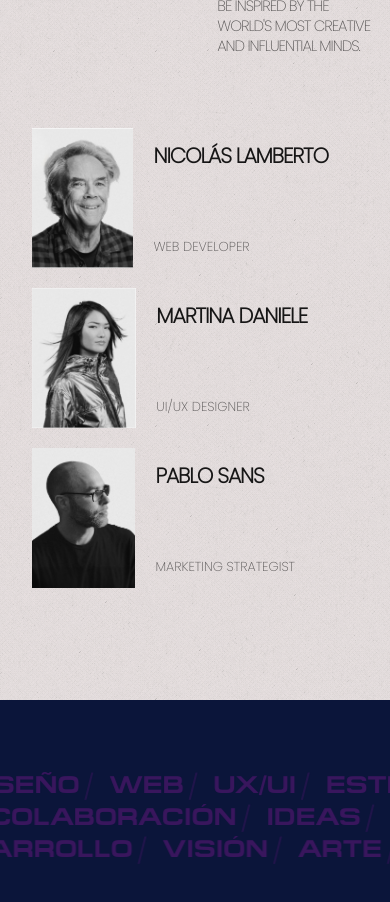
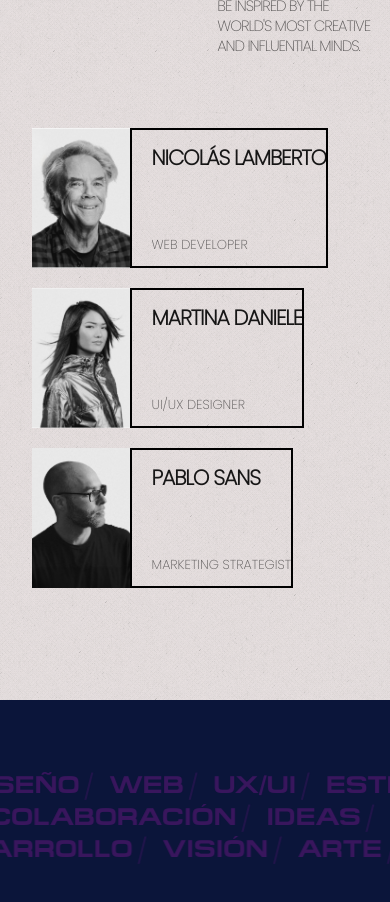
Before and after one commit to nicolamberto/wenimaweb, a Next.js app: page / in a window 390 px wide. Shown: the part 1040-1942 px from the top of the page. Built offline with nearby package versions, Linux system fonts and the light colour scheme.

Commit message:
viendo en mobile

```diff
--- a/app/components/participants/Participants.jsx
+++ b/app/components/participants/Participants.jsx
@@ -95,15 +95,16 @@ export default function Participants() {
                     participantes.map((participant, index) => (
 
                         <div className='w-full flex flex-row h-[140px] sm:h-[250px]'>
-                            <div className="">
+                            <div className=" w-[25vw]">
                                 <Image
                                     src={participant.image}
                                     alt='img-participant'
                                     width={200}
                                     height={250}
                                     className="h-full w-auto object-cover"
-                                />                            </div>
-                            <div className=" flex flex-col justify-between pl-5 py-3 sm:py-6 uppercase">
+                                />
+                            </div>
+                            <div className=" flex flex-col justify-between pl-5 py-3 sm:py-6 uppercase border-2">
                                 <p className=' font-semibold text-black/90 text-[21px] sm:text-[35px] md:text-[45px] -tracking-[1px]'>{participant.name}</p>
                                 <p className='font-light text-black/60 text-[13px] sm:text-[18px]'>{participant.role}</p>
                             </div>
--- a/app/components/projects/Projects.jsx
+++ b/app/components/projects/Projects.jsx
@@ -3,6 +3,7 @@
 import React, { useRef } from "react";
 import { motion, useScroll, useTransform } from "framer-motion";
 import { FiArrowUpRight } from "react-icons/fi";
+
 
 export const Projects = () => {
     return (
--- a/app/elements/FlipLink.jsx
+++ b/app/elements/FlipLink.jsx
@@ -4,7 +4,9 @@ import { motion } from 'framer-motion';
 const DURATION = 0.25;
 const STAGGER = 0.025;
 
+
 export const FlipLink = ({ children, onClick }) => {
+
     return (
         <motion.div
             initial="initial"
--- a/app/layout.js
+++ b/app/layout.js
@@ -42,7 +42,7 @@ export default function RootLayout({ children }) {
 
   return (
     <html lang="en" className="lenis">
-      <body className={`${geistSans.variable} ${geistMono.variable} antialiased overflow-x-hidden`}>
+      <body className={`antialiased overflow-x-hidden`}>
         <CursorProvider>
           <CustomCursor />
           {children}
```
